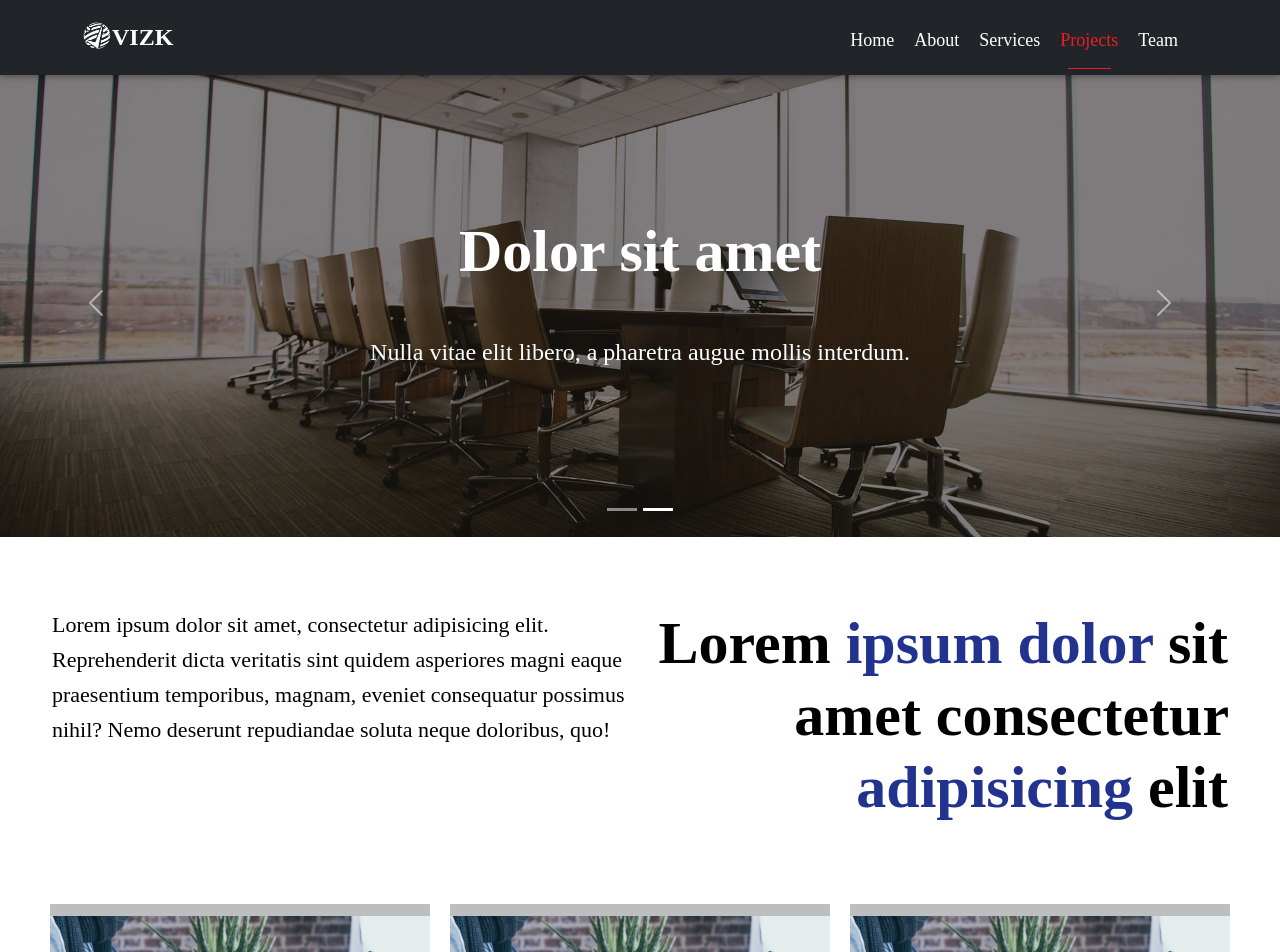
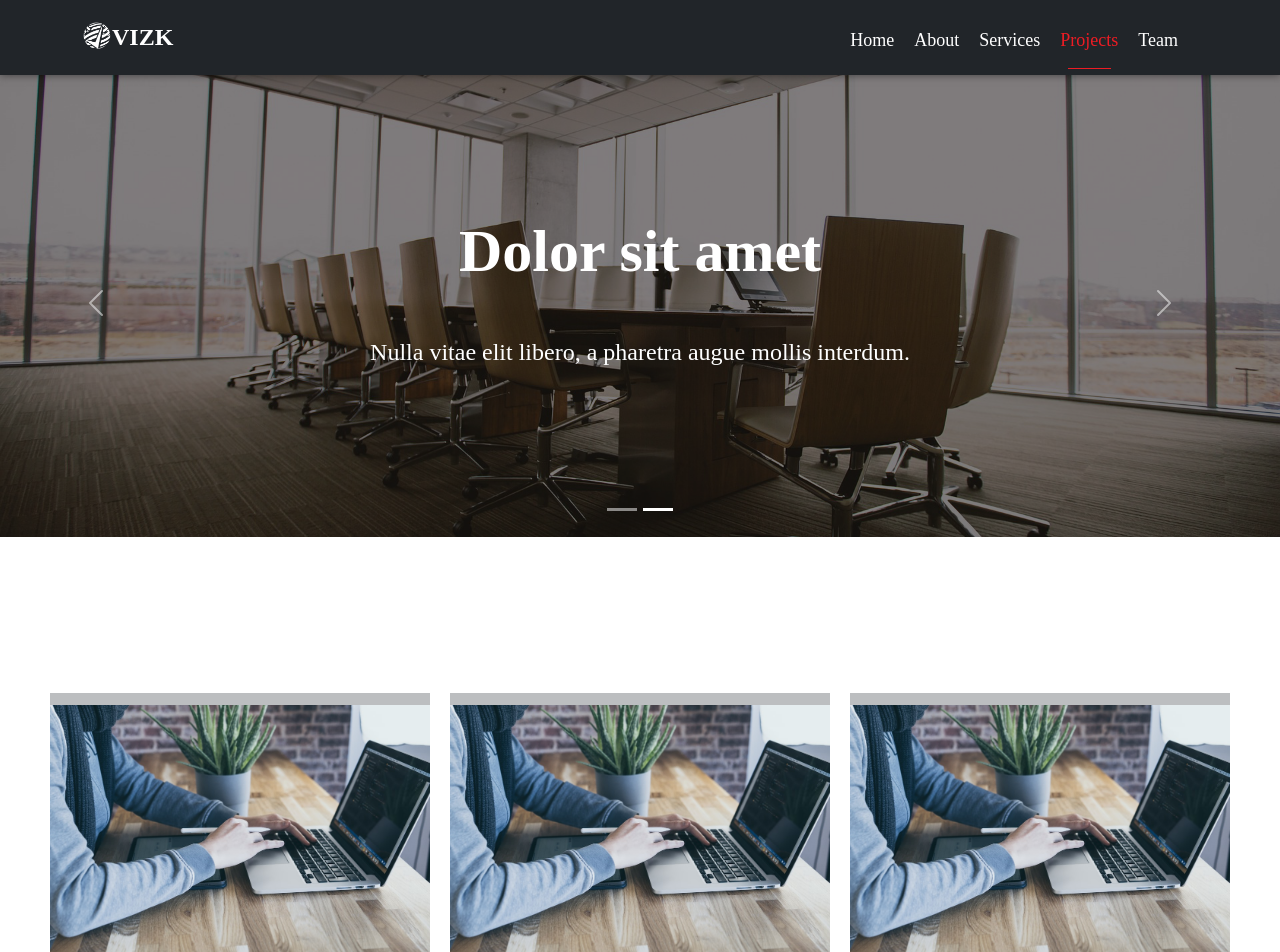
Before and after one commit to angelagado/vizk-v2, a React (Create React App) app: page /projects in a window 1280 px wide. Shown: the top 952 px of the page. Built offline with nearby package versions, Linux system fonts and the light colour scheme; a web font is replaced by a local one.

Commit message:
edited projects page

```diff
--- a/src/components/projects.js
+++ b/src/components/projects.js
@@ -107,34 +107,13 @@ function AppProjects() {
       </Fade>
       <section id="projects" className="block projects-block">
         <Container fluid>
-          <Fade bottom big delay={100}>
-            <Row>
-              <Col sm={6}>
-                <p style={{ textAlign: "left" }}>
-                  Lorem ipsum dolor sit amet, consectetur adipisicing elit.
-                  Reprehenderit dicta veritatis sint quidem asperiores magni
-                  eaque praesentium temporibus, magnam, eveniet consequatur
-                  possimus nihil? Nemo deserunt repudiandae soluta neque
-                  doloribus, quo!
-                </p>
-              </Col>
-              <Col sm={6}>
-                <h1 style={{ textAlign: "end" }}>
-                  Lorem <span>ipsum dolor</span> sit amet consectetur{" "}
-                  <span>adipisicing</span> elit
-                </h1>
-              </Col>
-            </Row>
-          </Fade>
-        </Container>
-
-        <Container fluid>
           <br /> <br />
           <Row className="portfoliolist">
             {projectsData.map((projects) => {
               return (
                 <Col sm={4} key={projects.id}>
                   <Fade left big delay={300}>
+                    <br />
                     <div className="portfolio-wrapper">
                       <a href={projects.link}>
                         <Image src={projects.image} />
```
Also changed, not shown: 1 other file (tests, documents, lock files or other folders).
